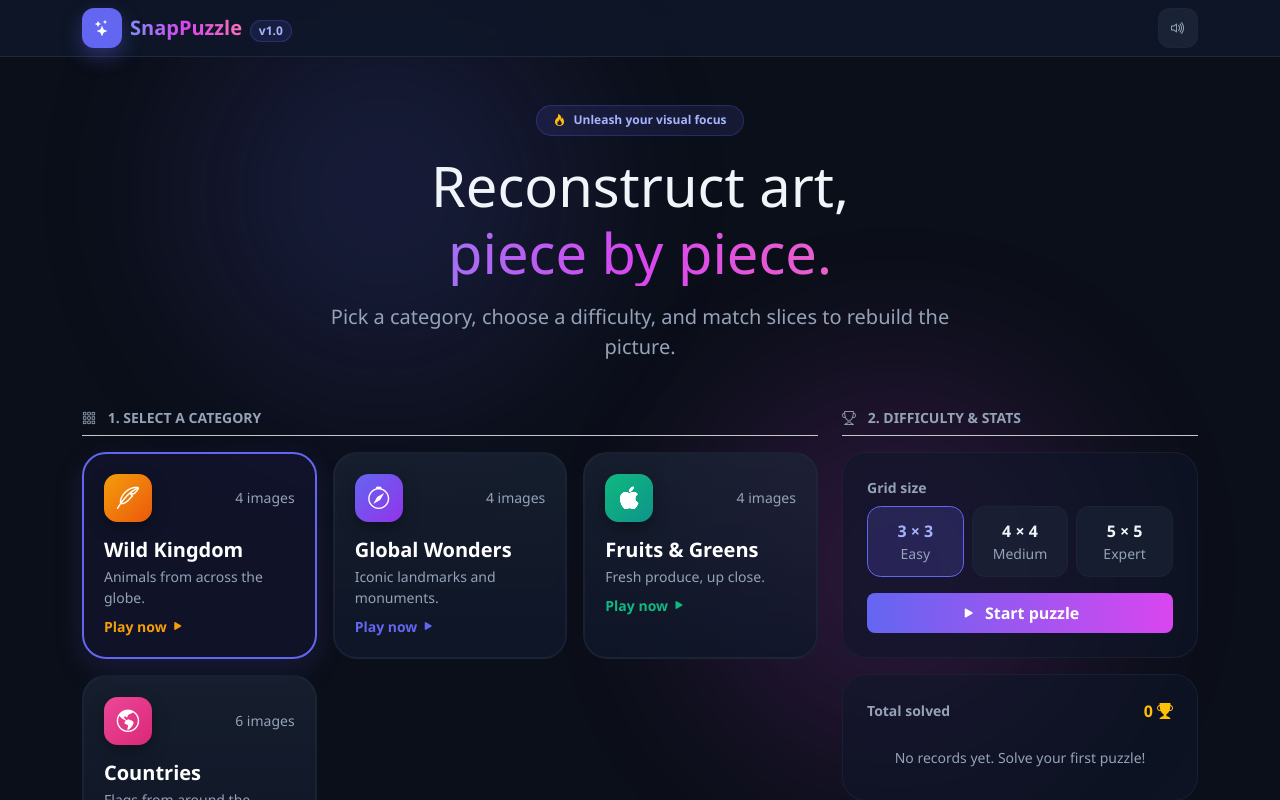
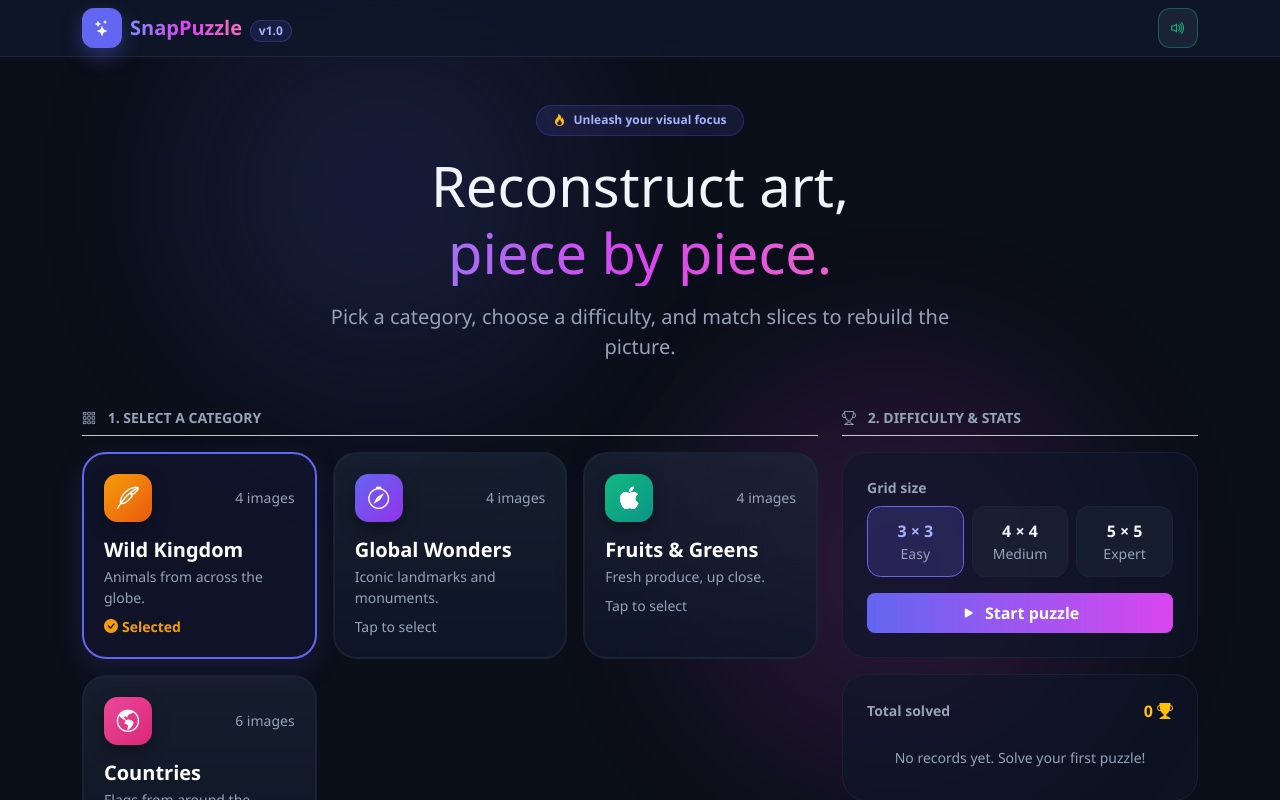
Before and after one commit to AbhishekKhursange/solveMe, a React (Vite) app: page / in a window 1280 px wide. Shown: the top 800 px of the page. Built offline with nearby package versions, Linux system fonts and the light colour scheme.

Commit message:
Only start puzzle using start puzzle button

```diff
--- a/src/App.jsx
+++ b/src/App.jsx
@@ -145,6 +145,7 @@ export default function App() {
 
   const goHome = () => {
     playSound('click', muted);
+    setIsWon(false);
     setScreen('home');
   };
 
--- a/src/components/CategoryCard.jsx
+++ b/src/components/CategoryCard.jsx
@@ -23,8 +23,14 @@ export default function CategoryCard({ category, active, onSelect }) {
       </div>
       <h5 className="fw-bold text-white mb-1">{category.title}</h5>
       <p className="text-muted-soft small mb-2">{category.description}</p>
-      <div className="d-flex align-items-center gap-1 small fw-bold" style={{ color: category.accent }}>
-        Play now <i className="bi bi-play-fill" />
+      <div className="d-flex align-items-center gap-1 small fw-bold" style={{ color: active ? category.accent : undefined }}>
+        {active ? (
+          <>
+            <i className="bi bi-check-circle-fill" /> Selected
+          </>
+        ) : (
+          <span className="text-muted-soft fw-normal">Tap to select</span>
+        )}
       </div>
     </div>
   );
--- a/src/components/Navbar.jsx
+++ b/src/components/Navbar.jsx
@@ -22,7 +22,7 @@ export default function Navbar({ screen, muted, onToggleMute, onExit }) {
         <div className="d-flex align-items-center gap-2">
           <button
             type="button"
-            className="icon-btn"
+            className={`icon-btn ${!muted ? 'icon-btn-sound-on' : ''}`}
             onClick={onToggleMute}
             title={muted ? 'Unmute sounds' : 'Mute sounds'}
             aria-label={muted ? 'Unmute sounds' : 'Mute sounds'}
--- a/src/index.css
+++ b/src/index.css
@@ -98,6 +98,15 @@ body {
 .icon-btn:hover {
   background: rgba(51, 65, 85, 0.9);
   color: var(--text);
+}
+
+.icon-btn-sound-on {
+  color: var(--emerald);
+  border-color: rgba(16, 185, 129, 0.4);
+}
+
+.icon-btn-sound-on:hover {
+  color: var(--emerald);
 }
 
 /* ---------- Panels / Cards ---------- */
```
